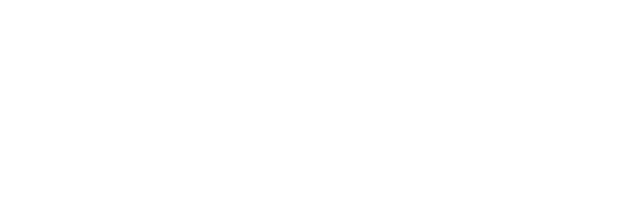
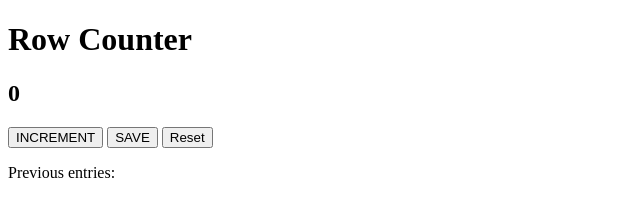
Before and after one commit to Kankoo1/passenger-counter-app, a plain HTML site: page index.html in a window 1280 px wide. Shown: the whole page, without its empty margins (0-640 px from the left). Drawn offline with Linux system fonts and the light colour scheme.

Commit message:
Add new content to HTML file

```diff
--- a/index.html
+++ b/index.html
@@ -6,6 +6,15 @@
     <title>Document</title>
 </head>
 <body>
-
+    <div class="container">
+            <h1>Row Counter</h1>
+            <h2 id="count-el">0</h2>
+            <button id="increment-btn" onclick="increment()">INCREMENT</button>
+            <button id="save-btn" onclick="save()">SAVE</button>
+            <button id="reset-el" onclick="reset()"> Reset </button>
+            <p id="save-el">Previous entries: </p>
+        </div>
+        <script src="index.js">
+        </script>
 </body>
 </html>
```
